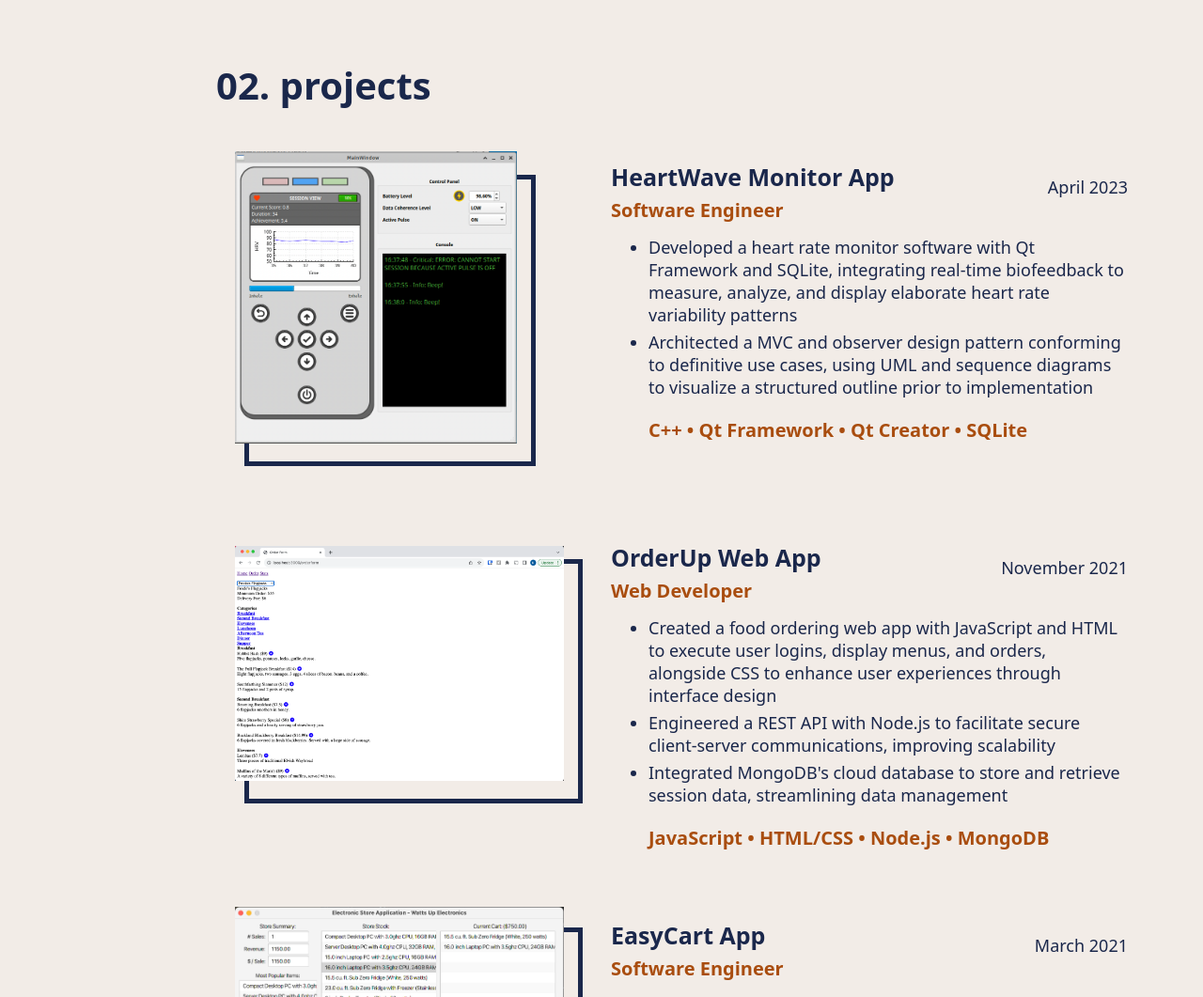
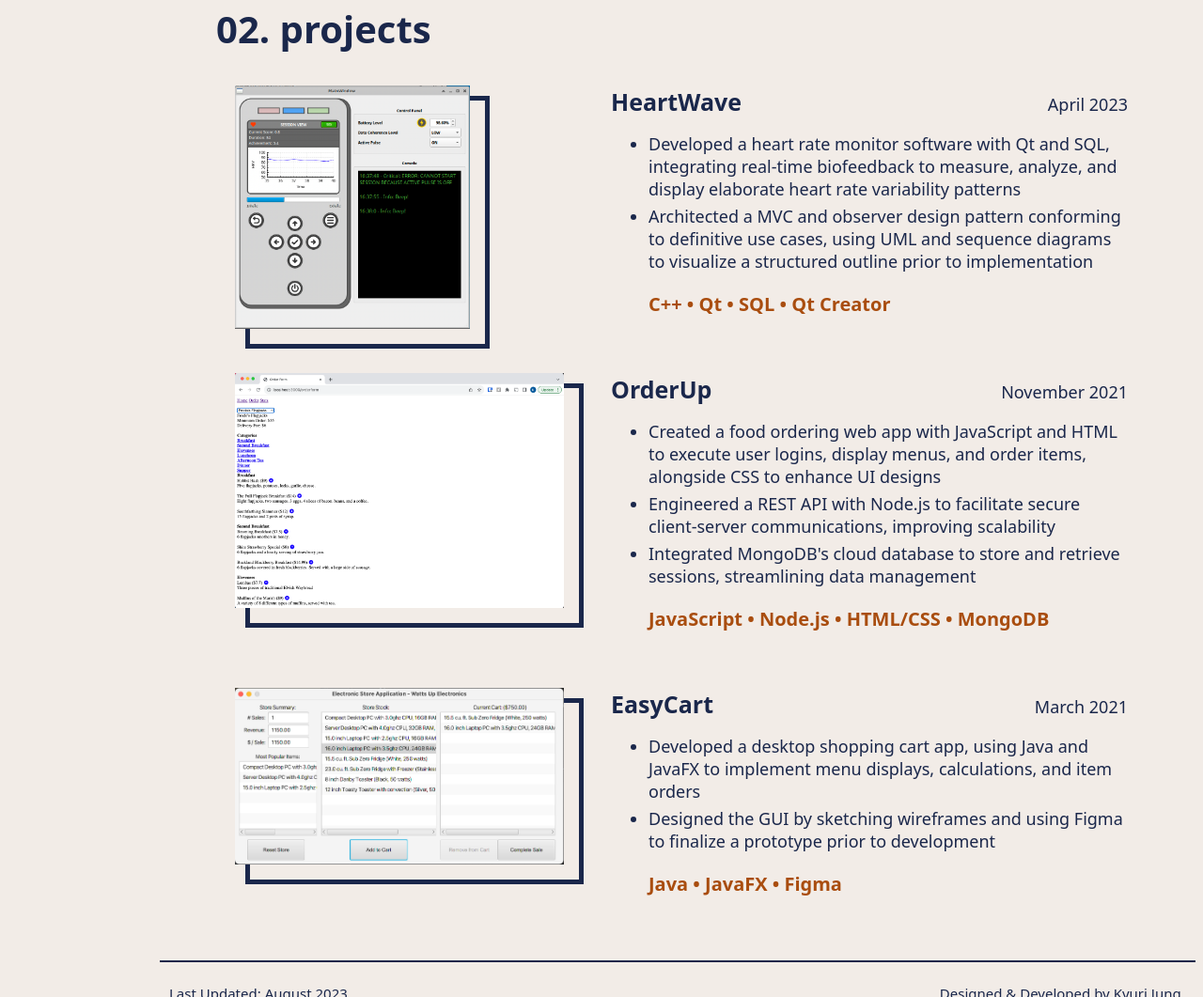
Before and after one commit to kyurijung/kyurijung.github.io, a plain HTML site: page index.html in a window 1280 px wide. Shown: the part 2380-3441 px from the top of the page at 94% size. Drawn offline with Linux system fonts and the light colour scheme.

Commit message:
updates to resume

```diff
--- a/css/styles.css
+++ b/css/styles.css
@@ -150,14 +150,7 @@ html, body {
     width: 270px;
     margin-top: -430px;
     margin-left: 900px;
-}
-.portrait-frame {
-    border: 5px solid #1A274B;
-    width: 270px;
-    height: 470px;
-    margin-top: -460px;
-    margin-left: 910px;
-    margin-bottom: 40px;
+    box-shadow: 1em 1em 0 0 #F2ECE7, 1em 1em 0 5px #1a274b;
 }
 
 #experience {
@@ -211,63 +204,50 @@ html, body {
     /* background-color:#8ac6a2; */
     margin-left: 170px;
     width: 950px;
-    margin-bottom: 50px;
-}
-.project-item.first {
-    margin-top: 10px;
-    margin-bottom: 50px;
-}
-.project-item.second {
-    margin-top: 30px;
-}
-.project-item.last {
-    margin-top: -50px;
+    height: 100%;
     margin-bottom: 40px;
-}
-.project-ss.first {
-    width: 300px;
-}
-.image-frame.first {
-    border: 5px solid #1A274B;
-    width: 300px;
-    height: 300px;
-    margin-top: -290px;
-    margin-left: 10px;
-}
-.project-ss.second {
-    width: 350px;
-}
-.image-frame.second {
-    border: 5px solid #1A274B;
-    width: 350px;
-    height: 250px;
-    margin-top: -240px;
-    margin-left: 10px;
-}
-.project-ss.third {
-    width: 350px;
-}
-.image-frame.third {
-    border: 5px solid #1A274B;
-    width: 350px;
-    height: 180px;
-    margin-top: -170px;
-    margin-left: 10px;
+    display: inline-flex;
+    justify-content: space-between;
 }
 .project-item-text {
     /* background-color:#d5f2b2; */
-    margin-left: 400px;
     width: 550px;
-    padding-bottom: 40px;
 }
-.project-item-text.first {
-    margin-top: -345px;
+.project-title {
+    width: 550px;
+    display: inline-flex;
+    justify-content: space-between;
+    align-items: baseline;
 }
-.project-item-text.second {
-    margin-top: -300px;
+.projectName {
+    font-family: system-ui, -apple-system, BlinkMacSystemFont, 'Segoe UI', Roboto, Oxygen, Ubuntu, Cantarell, 'Open Sans', 'Helvetica Neue', sans-serif;
+    font-size: 25px;
+    color: #1a274b;
+    margin: 0px;
 }
-.project-item-text.last {
-    margin-top: -220px;
+.projectDates {
+    font-family: system-ui, -apple-system, BlinkMacSystemFont, 'Segoe UI', Roboto, Oxygen, Ubuntu, Cantarell, 'Open Sans', 'Helvetica Neue', sans-serif;
+    font-size: 18px;
+    font-weight: 500;
+    color: #1a274b;
+    text-align: right;
+    margin: 0px;
+}
+.project-ss.first {
+    margin: 0 auto;
+    width: 250px;
+    /* border: 5px solid #1A274B; */
+    box-shadow: 1em 1em 0 0 #F2ECE7, 1em 1em 0 5px #1a274b;
+}
+.project-ss.second {
+    margin: 0 auto;
+    width: 350px;
+    box-shadow: 1em 1em 0 0 #F2ECE7, 1em 1em 0 5px #1a274b;
+}
+.project-ss.third {
+    margin: 0 auto;
+    width: 350px;
+    box-shadow: 1em 1em 0 0 #F2ECE7, 1em 1em 0 5px #1a274b;
 }
 .project-tools {
     font-family: system-ui, -apple-system, BlinkMacSystemFont, 'Segoe UI', Roboto, Oxygen, Ubuntu, Cantarell, 'Open Sans', 'Helvetica Neue', sans-serif;
--- a/index.html
+++ b/index.html
@@ -53,7 +53,6 @@
                     <br><br>Beyond coding, I'm a culinary adventurer, avid podcast listener, and aspiring guitarist. Read more about my tech journey below, connect with me on LinkedIn, or check out my projects on GitHub :)
                 </p>
                 <img class="portrait" src="assets/img/portrait.png" alt="Kyuri's portrait">
-                <div class="portrait-frame"></div>
             </section>
             <!-- Experience-->
             <section class="experience" id="experience">
@@ -65,10 +64,10 @@
                     <ul class="bullet-points">
                         <li class="point">Optimized HBO Max app's accessibility and player controls by developing and refactoring the You.i One Engine's
                             React Native and Swift API, boosting stability and performance by 30%</li>
-                        <li class="point">Automated acceptance testing prior to product deployment by implementing integration and unit tests,
-                            effectively reducing 40% of manual testing</li>
-                        <li class="point">Published codebase documentation about new features with concise specifications and guidelines for 600+
-                            engineers to reference for future development</li>
+                        <li class="point">Automated acceptance testing prior to product deployment by implementing integration and unit tests, effectively
+                            reducing 40% of manual testing</li>
+                        <li class="point">Published documentation about new or upgraded features with specifications and guidelines, for 600+ engineers to
+                            reference during future development</li>
                     </ul>
                 </div>
                 <div class="experience-item">
@@ -76,12 +75,12 @@
                     <h3 class="role">Web Content Developer</h3>
                     <h3 class="dates">January 2021 - April 2021</h3>
                     <ul class="bullet-points">
-                        <li class="point">Customized client-side web parts and their layouts for the organization's renewed intranet, using SharePoint
-                            Framework, CSS, and third-party widgets, enhancing site engagement for 200+ employees</li>
-                        <li class="point">Migrated content from the former site onto the renewed SharePoint Online platform by sorting and filtering
-                            relevant data, expediting the transfer speed by 2x</li>
-                        <li class="point">Hosted live tutorial sessions demonstrating the creating and editing of site pages, training 30+ web editors to
-                            confidently adopt the new platform</li>
+                        <li class="point">Customized client-side web parts and their layouts for the organization's intranet by using SPFx, CSS, and
+                            third-party widgets, increasing site engagement for 200+ employees</li>
+                        <li class="point">Migrated content from the former site onto the renewed SharePoint platform by sorting and filtering relevant
+                            subjects, expediting transfer speeds by 2x</li>
+                        <li class="point">Hosted live tutorial sessions demonstrating the creating and editing of site pages, training 30+ web editors
+                            to adopt the new platform</li>
                     </ul>
                 </div>
                 <div class="experience-item">
@@ -89,8 +88,8 @@
                     <h3 class="role">Lead Designer</h3>
                     <h3 class="dates">September 2021 - April 2022</h3>
                     <ul class="bullet-points">
-                        <li class="point">Produced graphics adhering to GDSC's brand theme, using Photoshop and Canva to generate posts for social
-                            media, logos, and various templates</li>
+                        <li class="point">Produced graphics adhering to GDSC's brand theme by using Photoshop and Canva to generate templates and posts
+                            for social media, targeting students interested in tech</li>
                     </ul>
                 </div>
                 <div class="experience-item last">
@@ -98,8 +97,8 @@
                     <h3 class="role">Senior Mentor</h3>
                     <h3 class="dates">August 2020 - April 2021</h3>
                     <ul class="bullet-points">
-                        <li class="point">Mentored incoming women in Computer Science with supportive tutoring and valuable career insights, guiding
-                            them through a successful first year in the program</li>
+                        <li class="point">Mentored incoming women in Computer Science with supportive tutoring and valuable career insights, guiding them
+                            through a successful first year in the program</li>
                     </ul>
                 </div>
             </section>
@@ -107,48 +106,45 @@
             <section class="projects" id="projects">
                 <h2 class="subheaders">02. projects</h2>
                 <div class="project-item first">
-                    <a href="https://github.com/kyurijung/heartwave"><img class="project-ss first" src="assets/img/project1.png"></a>
-                    <div class="image-frame first"></div>
+                    <a class="image" href="https://github.com/kyurijung/heartwave"><img class="project-ss first" src="assets/img/project1.png"></a>
                     <div class="project-item-text first">
-                        <h2 class="company">HeartWave Monitor App</h2>
-                        <!-- <a href="https://github.com/kyurijung/OrderUp"><i class="repo-link fa-solid fa-arrow-up-right-from-square"></i></a> -->
-                        <h3 class="role">Software Engineer</h3>
-                        <h3 class="dates">April 2023</h3>
-                        <ul class="bullet-points">
-                            <li class="point">Developed a heart rate monitor software with Qt Framework and SQLite, integrating real-time biofeedback to
-                                measure, analyze, and display elaborate heart rate variability patterns</li>
+                        <div class="project-title">
+                            <h2 class="projectName">HeartWave</h2>
+                            <h3 class="projectDates">April 2023</h3>
+                        </div>
+                        <ul class="project-bullet-points">
+                            <li class="point">Developed a heart rate monitor software with Qt and SQL, integrating real-time biofeedback to measure,
+                                analyze, and display elaborate heart rate variability patterns</li>
                             <li class="point">Architected a MVC and observer design pattern conforming to definitive use cases, using UML and sequence
                                 diagrams to visualize a structured outline prior to implementation</li>
                         </ul>
-                        <h3 class="project-tools">C++ • Qt Framework • Qt Creator • SQLite</h3>
+                        <h3 class="project-tools">C++ • Qt • SQL • Qt Creator</h3>
                     </div>
                 </div>
                 <div class="project-item second">
-                    <a href="https://github.com/kyurijung/OrderUp"><img class="project-ss second" src="assets/img/project2.png"></a>
-                    <div class="image-frame second"></div>
+                    <a class="image" href="https://github.com/kyurijung/OrderUp"><img class="project-ss second" src="assets/img/project2.png"></a>
                     <div class="project-item-text second">
-                        <h2 class="company">OrderUp Web App</h2>
-                        <!-- <a href="https://github.com/kyurijung/OrderUp-App"><i class="repo-link fa-solid fa-arrow-up-right-from-square"></i></a> -->
-                        <h3 class="role">Web Developer</h3>
-                        <h3 class="dates">November 2021</h3>
-                        <ul class="bullet-points">
-                            <li class="point">Created a food ordering web app with JavaScript and HTML to execute user logins, display menus, and orders,
-                                 alongside CSS to enhance user experiences through interface design</li>
+                        <div class="project-title">
+                            <h2 class="projectName">OrderUp</h2>
+                            <h3 class="projectDates">November 2021</h3>
+                        </div>
+                        <ul class="project-bullet-points">
+                            <li class="point">Created a food ordering web app with JavaScript and HTML to execute user logins, display menus, and order
+                                items, alongside CSS to enhance UI designs</li>
                             <li class="point">Engineered a REST API with Node.js to facilitate secure client-server communications, improving scalability</li>
-                            <li class="point">Integrated MongoDB's cloud database to store and retrieve session data, streamlining data management</li>
+                            <li class="point">Integrated MongoDB's cloud database to store and retrieve sessions, streamlining data management</li>
                         </ul>
-                        <h3 class="project-tools">JavaScript • HTML/CSS • Node.js • MongoDB</h3>
+                        <h3 class="project-tools">JavaScript • Node.js • HTML/CSS • MongoDB</h3>
                     </div>
                 </div>
                 <div class="project-item last">
-                    <a href="https://github.com/kyurijung/EasyCart"><img class="project-ss third" src="assets/img/project3.png"></a>
-                    <div class="image-frame third"></div>
+                    <a class="image" href="https://github.com/kyurijung/EasyCart"><img class="project-ss third" src="assets/img/project3.png"></a>
                     <div class="project-item-text last">
-                        <h2 class="company">EasyCart App</h2>
-                        <!-- <a href="https://github.com/kyurijung/OrderUp-App"><i class="repo-link fa-solid fa-arrow-up-right-from-square"></i></a> -->
-                        <h3 class="role">Software Engineer</h3>
-                        <h3 class="dates">March 2021</h3>
-                        <ul class="bullet-points">
+                        <div class="project-title">
+                            <h2 class="projectName">EasyCart</h2>
+                            <h3 class="projectDates">March 2021</h3>
+                        </div>
+                        <ul class="project-bullet-points">
                             <li class="point">Developed a desktop shopping cart app, using Java and JavaFX to implement menu displays, calculations, and item orders</li>
                             <li class="point">Designed the GUI by sketching wireframes and using Figma to
                                 finalize a prototype prior to development</li>
```
